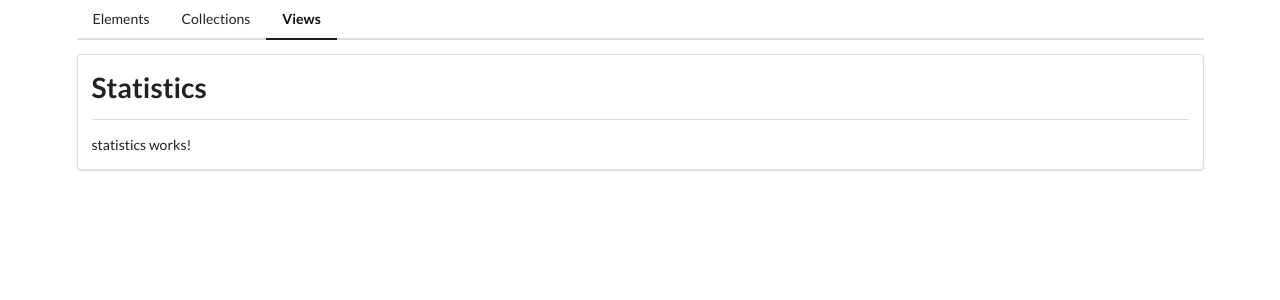
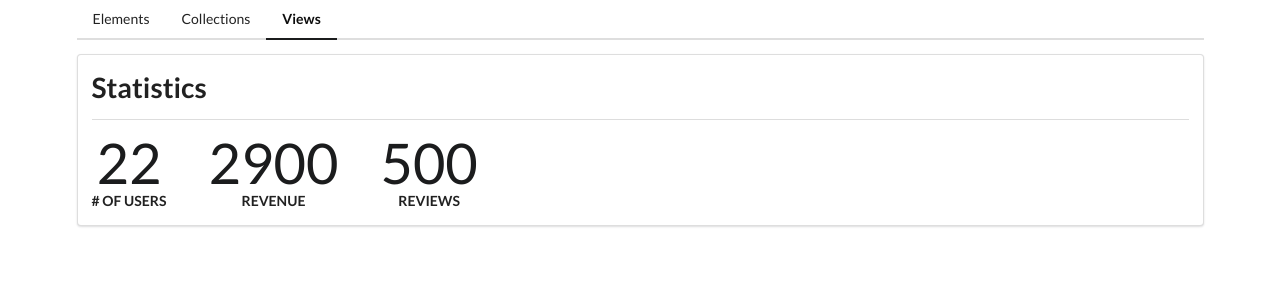
Before and after one commit to akgmage/components, an Angular app: page /views in a window 1280 px wide. Shown: the top 300 px of the page. Built offline with nearby package versions, Linux system fonts and the light colour scheme.

Commit message:
Add html to show statistics

```diff
--- a/src/app/views/statistics/statistics.component.html
+++ b/src/app/views/statistics/statistics.component.html
@@ -1 +1,10 @@
-<p>statistics works!</p>
+<div class="ui statistics">
+    <div class="statistic" *ngFor="let stat of data">
+        <div class="value">
+            {{ stat.value }}
+        </div>
+        <div class="label">
+            {{ stat.label }}
+        </div>
+    </div>
+</div>
```
